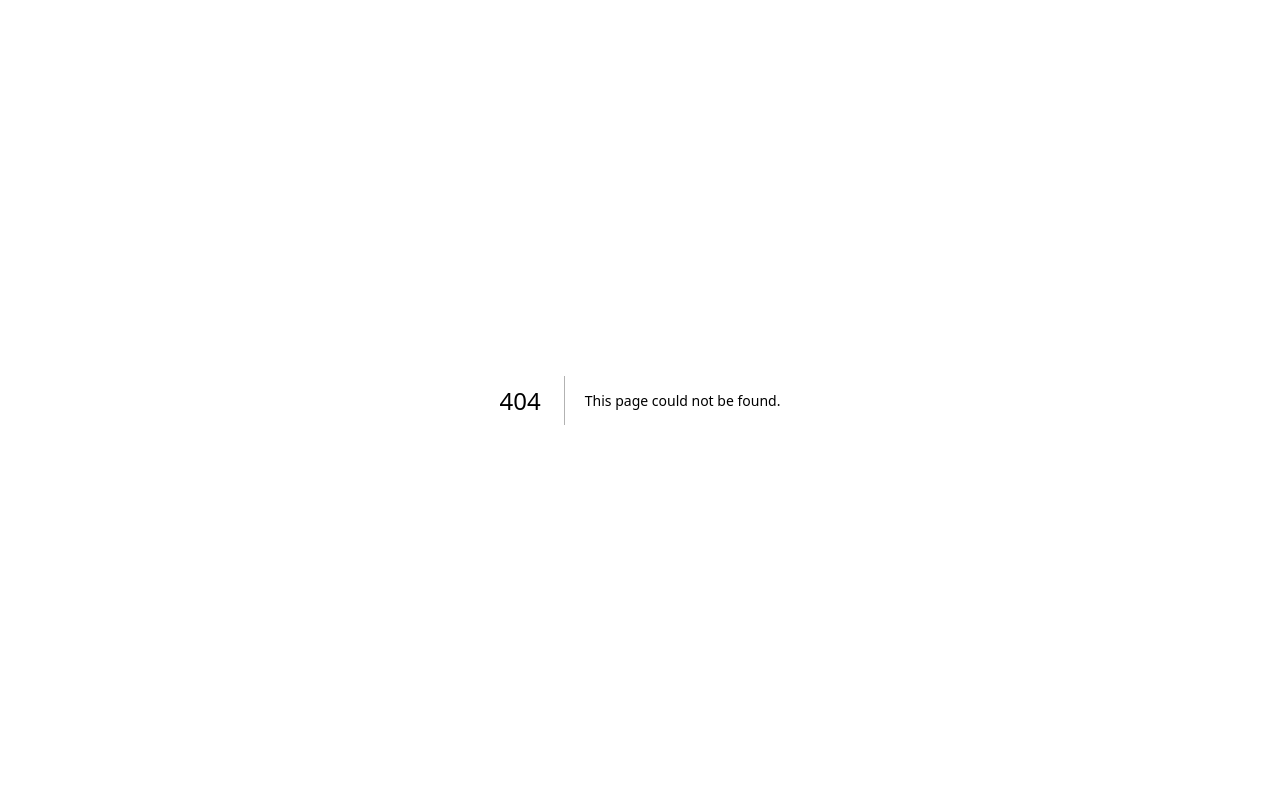
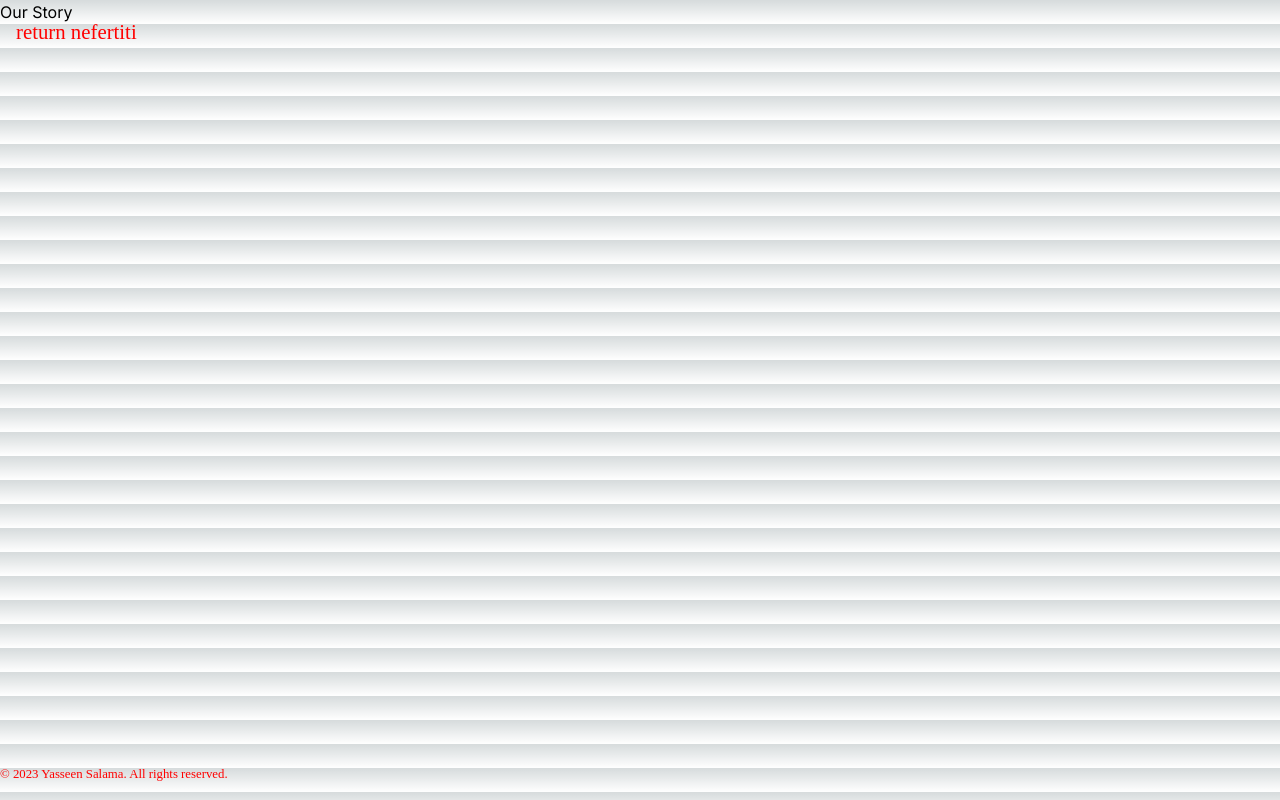
Before and after one commit to yasseen-salama/return-nefertiti, a Next.js app: page /our-story in a window 1280 px wide. Before the commit this address had no page. Built offline with nearby package versions, Linux system fonts and the light colour scheme.

Commit message:
Separate layout (header, footer) fom 3D component, add new page

```diff
--- a/app/layout.tsx
+++ b/app/layout.tsx
@@ -1,12 +1,10 @@
+"use client"
+
 import './globals.css'
 import { Inter } from 'next/font/google'
+import {Footer, Header} from './styles/globalStyle';
 
 const inter = Inter({ subsets: ['latin'] })
-
-export const metadata = {
-  title: 'Return Nefertiti',
-  description: 'Nefertiti 3D Model',
-}
 
 export default function RootLayout({
   children,
@@ -15,7 +13,13 @@ export default function RootLayout({
 }) {
   return (
     <html lang="en">
+      <Header>
+        <h1>
+          <span>return nefertiti  </span>
+        </h1>
+      </Header>
       <body className={inter.className}>{children}</body>
+      <Footer>© 2023 Yasseen Salama. All rights reserved.</Footer>
     </html>
   )
 }
--- /dev/null
+++ b/app/our-story/page.tsx
@@ -0,0 +1,3 @@
+export default function OurStory() {
+    return <div>Our Story</div>
+  }
--- a/app/page.tsx
+++ b/app/page.tsx
@@ -4,8 +4,7 @@
 import dynamic from 'next/dynamic';
 import Head from 'next/head';
 import { AnimatePresence } from 'framer-motion';
-import GlobalStyle from '../app/styles/globalStyle';
-import SyncLoader from "react-spinners/SyncLoader";
+import {GlobalStyle} from '../app/styles/globalStyle';
 
 const Nefertiti = dynamic(() => import('../components/Nefertiti'), {
   ssr: false,
--- a/app/styles/globalStyle.ts
+++ b/app/styles/globalStyle.ts
@@ -1,4 +1,5 @@
-import { createGlobalStyle } from 'styled-components';
+import { createGlobalStyle, styled } from 'styled-components';
+
 
 const GlobalStyle = createGlobalStyle`
   @font-face {
@@ -9,4 +10,37 @@ const GlobalStyle = createGlobalStyle`
   }
 `;
 
-export default GlobalStyle;
+const Header = styled.div`
+  position: absolute;
+  top: 1rem;
+  left: 1rem;
+  font-size: 1.3rem;
+
+  @media (max-width: 480px) {
+    font-size: 1.3rem;
+  }
+
+  h1 {
+    font-size: inherit;
+  }
+  span {
+    font-family: 'BerlinType';
+    background: red;
+    -webkit-background-clip: text;
+    -webkit-text-fill-color: transparent;
+  }
+`;
+const Footer = styled.div`
+  position: absolute;
+  bottom: 1rem;
+  z-index: 9;
+  font-size: 0.8rem;
+  width: 100%;
+  font-family: 'BerlinType';
+  background: red;
+  -webkit-background-clip: text;
+  -webkit-text-fill-color: transparent;
+
+`;
+
+export  {GlobalStyle, Header, Footer};
--- a/components/Nefertiti/index.tsx
+++ b/components/Nefertiti/index.tsx
@@ -4,7 +4,7 @@ import React, { useCallback, useEffect, useRef, useState } from 'react';
 import * as THREE from 'three';
 import { OrbitControls } from 'three/examples/jsm/controls/OrbitControls';
 import { loadGLTFModel } from '../../lib/model';
-import { BodyModel, Container, Footer, Header, LoaderContainer} from './styles';
+import { BodyModel, Container, LoaderContainer} from './styles';
 import SyncLoader from "react-spinners/SyncLoader";
 
 const Nefertiti: React.FC = () => {
@@ -132,11 +132,6 @@ const Nefertiti: React.FC = () => {
 
   return (
     <Container>
-      <Header>
-        <h1>
-          <span>return nefertiti  </span>
-        </h1>
-      </Header>
       <div>
         <BodyModel ref={refBody}></BodyModel>
         {loading ?
@@ -144,9 +139,6 @@ const Nefertiti: React.FC = () => {
           <SyncLoader color="#ff0000" size={10} />
         </LoaderContainer> : null }
       </div>
-      <Footer>
-      © 2023 Yasseen Salama. All rights reserved.
-      </Footer>
     </Container>
   );
 };
```
